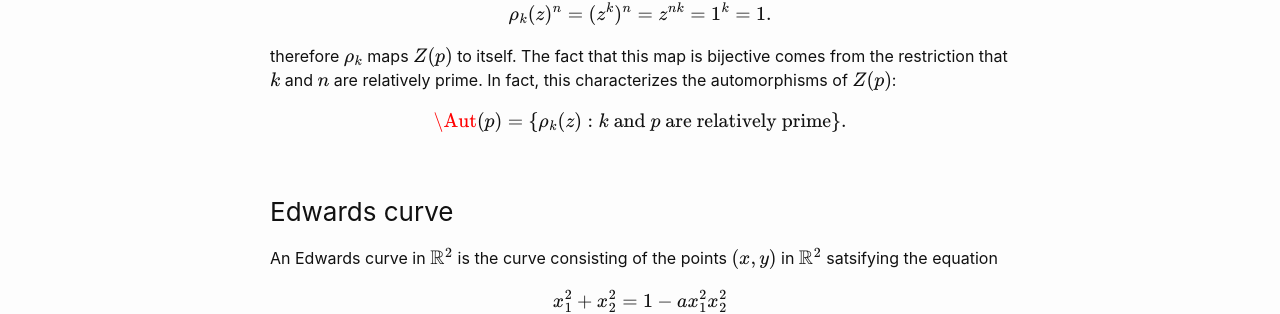
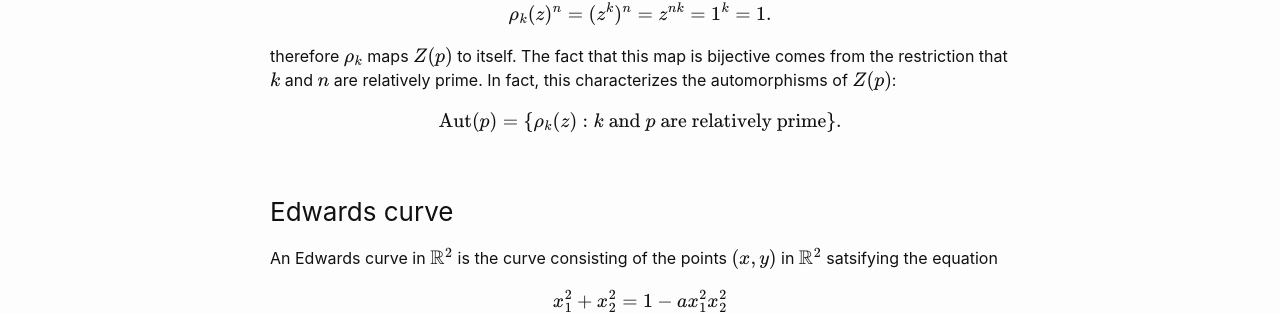
Before and after one commit to wcasper/math407spring2021, a Jekyll site: the page built from topics/algebraic-equations.md, in a window 1280 px wide. Shown: the part 992-1306 px from the top of the page. Built offline with Jekyll 4.4.1, drawn with Linux system fonts in a browser that asks for light colours.

Commit message:
fixed typo

```diff
--- a/topics/algebraic-equations.md
+++ b/topics/algebraic-equations.md
@@ -35,7 +35,7 @@ $$\rho_k(z)^n = (z^k)^n = z^{nk} = 1^k = 1.$$
 therefore $$\rho_k$$ maps $$Z(p)$$ to itself.  The fact that this map is bijective comes from the restriction that $$k$$ and $$n$$ are relatively prime.
 In fact, this characterizes the automorphisms of $$Z(p)$$:
 
-$$\Aut(p) = \{\rho_k(z) : \text{$k$ and $p$ are relatively prime}\}.$$
+$$\text{Aut}(p) = \{\rho_k(z) : \text{$k$ and $p$ are relatively prime}\}.$$
 
 
 ### Edwards curve
```
